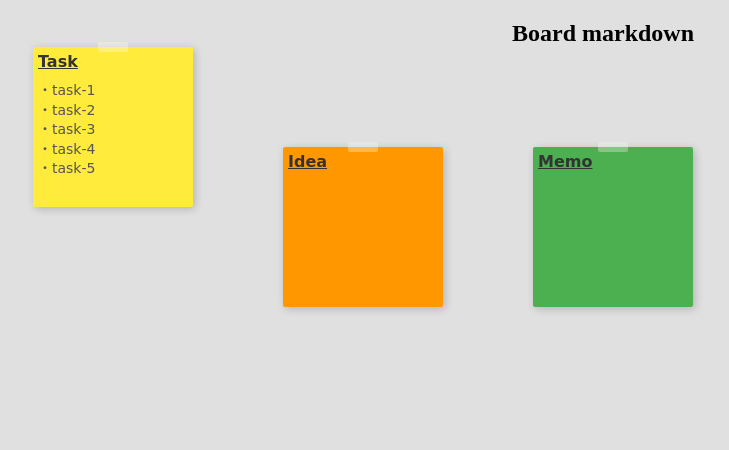
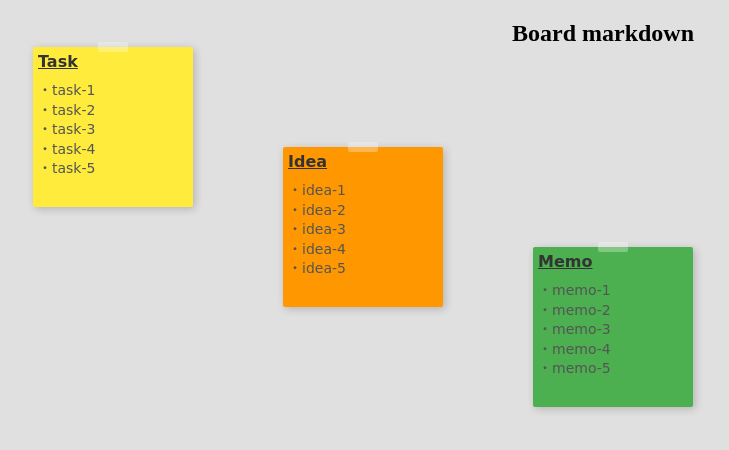
Before and after one commit to wasabina67/board-markdown, a React (Vite) app: page / in a window 1280 px wide. Shown: the top 450 px of the page, without its empty margins (37-766 px from the left). Built offline with nearby package versions, Linux system fonts and the light colour scheme.

Commit message:
Update src/App.tsx

```diff
--- a/src/App.tsx
+++ b/src/App.tsx
@@ -25,16 +25,16 @@ const stickyNotesData: StickyNote[] = [
     x: 300,
     y: 100,
     title: "Idea",
-    content: "",
+    content: "・idea-1\n・idea-2\n・idea-3\n・idea-4\n・idea-5",
     color: "#ff9800",
     rotation: 0
   },
   {
     id: 3,
     x: 550,
-    y: 100,
+    y: 200,
     title: "Memo",
-    content: "",
+    content: "・memo-1\n・memo-2\n・memo-3\n・memo-4\n・memo-5",
     color: "#4caf50",
     rotation: 0
   }
```
